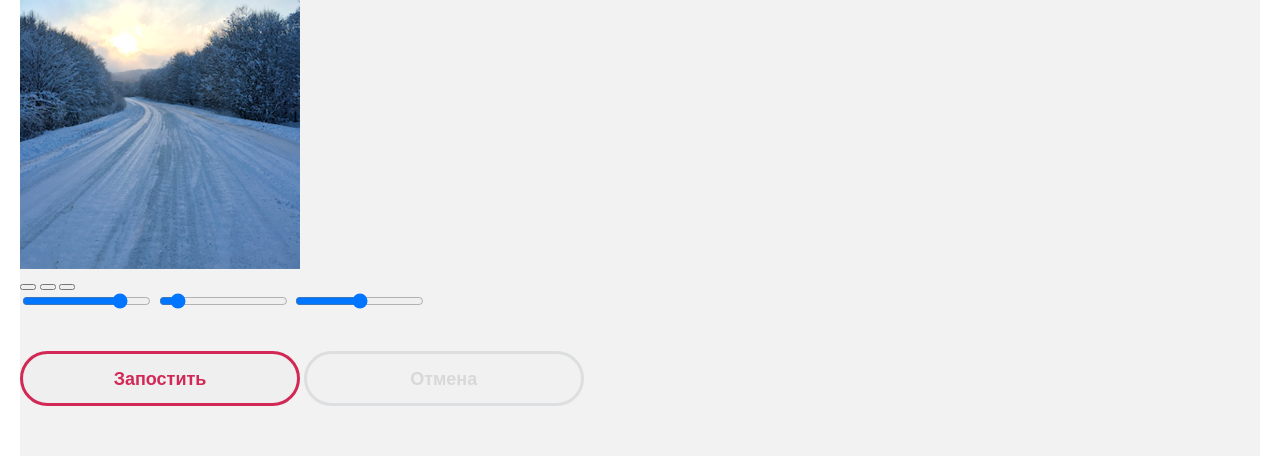
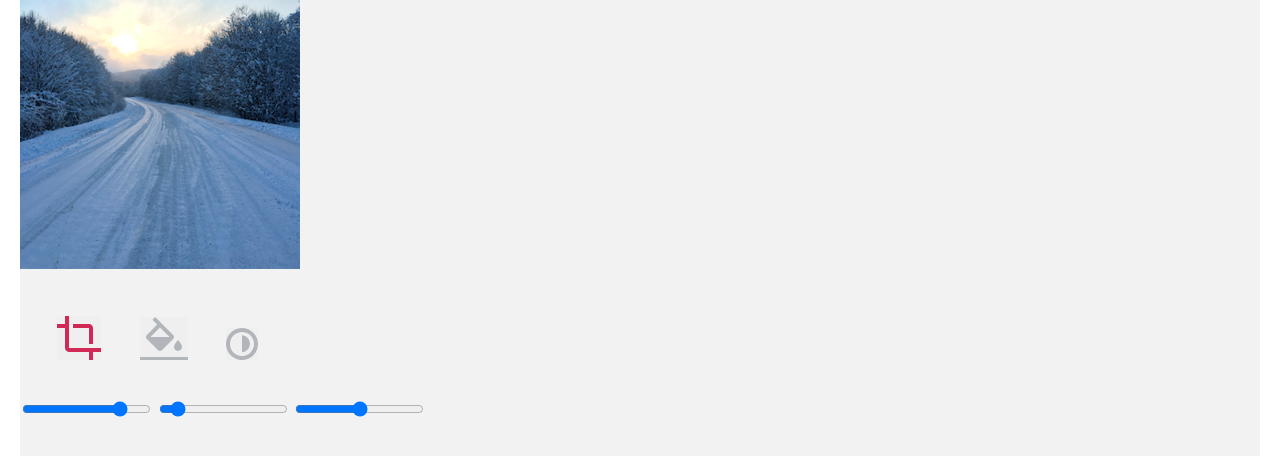
Before and after one commit to DaryaNikolaeva31/142152-pink-24, a plain HTML site: page source/catalog.html in a window 1280 px wide. Shown: the part 3547-4003 px from the top of the page. Drawn offline with nearby package versions, Linux system fonts and the light colour scheme; files that its build step writes are made by us from their sources.

Commit message:
Исправляет ошибки

```diff
--- a/source/catalog.html
+++ b/source/catalog.html
@@ -127,13 +127,13 @@
       <form class="post__form photo-post" action="https://echo.htmlacademy.ru/" method="post">
         <img class="photo-post__image" src="img/catalog/road-small.jpg" width="280" height="374" alt="Cнежная дорога.">
         <div class="photo-post__tabs tabs" role="tablist">
-          <button class="tabs__tab" role="tab" aria-selected="true" aria-controls="crop-panel" id="crop-tab">
+          <button class="tabs__tab tabs__tab--crop" role="tab" aria-selected="true" aria-controls="crop-panel" id="crop-tab">
             <span class="visually-hidden">Кадрирование изображения</span>
           </button>
-          <button class="tabs__tab" role="tab" aria-selected="false" aria-controls="fill-panel" id="fill-tab">
+          <button class="tabs__tab tabs__tab--fill" role="tab" aria-selected="false" aria-controls="fill-panel" id="fill-tab">
             <span class="visually-hidden">Заливка изображения</span>
           </button>
-          <button class="tabs__tab" role="tab" aria-selected="false" aria-controls="contrast-panel" id="contrast-tab">
+          <button class="tabs__tab  tabs__tab--contrast" role="tab" aria-selected="false" aria-controls="contrast-panel" id="contrast-tab">
             <span class="visually-hidden">Контраст изображения</span>
           </button>
         </div>
--- a/source/sass/blocks/advantages.scss
+++ b/source/sass/blocks/advantages.scss
@@ -1,5 +1,5 @@
 .advantages {
-  background-color: #F2F2F2;
+  background-color: #f2f2f2;
   background-image: url("../img/iphone-smile.jpeg");
   background-repeat: no-repeat;
   background-size: 157px 320px;
--- a/source/sass/blocks/download.scss
+++ b/source/sass/blocks/download.scss
@@ -39,8 +39,6 @@
   background-repeat: no-repeat;
 }
 
-
-
 .download__item--ios {
   background-image: url("../img/apple-logo.svg");
 }
--- a/source/sass/blocks/footer-social.scss
+++ b/source/sass/blocks/footer-social.scss
@@ -18,7 +18,7 @@
   margin: 0;
   background-repeat: no-repeat;
   background-position: center;
-  color: #D22856;
+  color: #d22856;
   width: 48px;
   height: 48px;
   display: flex;
--- a/source/sass/blocks/form-group.scss
+++ b/source/sass/blocks/form-group.scss
@@ -10,7 +10,6 @@
   text-align: center;
   font-size: 14px;
   line-height: 18px;
-  text-align: center;
 }
 
 .form-group__field {
--- a/source/sass/blocks/form-radio.scss
+++ b/source/sass/blocks/form-radio.scss
@@ -1,5 +1,5 @@
 .form-radio {
-  background-color: #F2F2F2;
+  background-color: #f2f2f2;
   margin-top: 44px;
   margin-bottom: 42px;
 }
--- a/source/sass/blocks/form-сheckbox.scss
+++ b/source/sass/blocks/form-сheckbox.scss
@@ -1,5 +1,5 @@
 .form-сheckbox {
-  background-color: #F2F2F2;
+  background-color: #f2f2f2;
   margin-top: 44px;
 }
 
@@ -16,5 +16,5 @@
   font-size: 14px;
   line-height: 18px;
   margin-bottom: 44px;
-  background-color: #F2F2F2;
+  background-color: #f2f2f2;
 }
--- a/source/sass/blocks/modal.scss
+++ b/source/sass/blocks/modal.scss
@@ -1,6 +1,6 @@
 .modal {
   /*display: none;*/
-  box-shadow: 0px 7px 15px rgba(0, 1, 1, 0.15);
+  box-shadow: 0 7px 15px rgba(0, 1, 1, 0.15);
   border-radius: 1px;
 }
 
--- a/source/sass/blocks/post.scss
+++ b/source/sass/blocks/post.scss
@@ -8,5 +8,5 @@
 }
 
 .post__form {
-  background-color: #F2F2F2;
+  background-color: #f2f2f2;
 }
--- a/source/sass/blocks/price-list.scss
+++ b/source/sass/blocks/price-list.scss
@@ -2,6 +2,6 @@
   text-transform: uppercase;
   color: #283645;
   line-height: 30px;
-  background-color: #FFFFFF;
-  border: 2px solid #E5E5E5;
+  background-color: #ffffff;
+  border: 2px solid #e5e5e5;
 }
--- a/source/sass/blocks/tabs.scss
+++ b/source/sass/blocks/tabs.scss
@@ -0,0 +1,34 @@
+.tabs__tab {
+  border: none;
+  margin-bottom: 39px;
+  margin-top: 43px;
+}
+
+.tabs__tab:not(:last-child) {
+  margin-right: 35px;
+}
+
+.tabs__tab:first-child {
+  margin-left: 37px;
+}
+
+.tabs__tab--crop {
+  background-image: url("../img/crop.svg");
+  background-repeat: no-repeat;
+  width: 44px;
+  height: 44px;
+}
+
+.tabs__tab--fill {
+  background-image: url("../img/fill.svg");
+  background-repeat: no-repeat;
+  width: 48px;
+  height: 43px;
+}
+
+.tabs__tab--contrast {
+  background-image: url("../img/contrast.svg");
+  background-repeat: no-repeat;
+  width: 32px;
+  height: 32px;
+}
--- a/source/sass/global/variables.scss
+++ b/source/sass/global/variables.scss
@@ -1,5 +1,3 @@
-@tablet-width: 660px;
-
+/*@tablet-width: 660px;
 @desktop-width: 1200px;
-
-@mobile-width-only: 320px;
+@mobile-width-only: 320px;*/
```
Also changed, not shown: source/sass/fonts.scss (+3 -4 lines).
